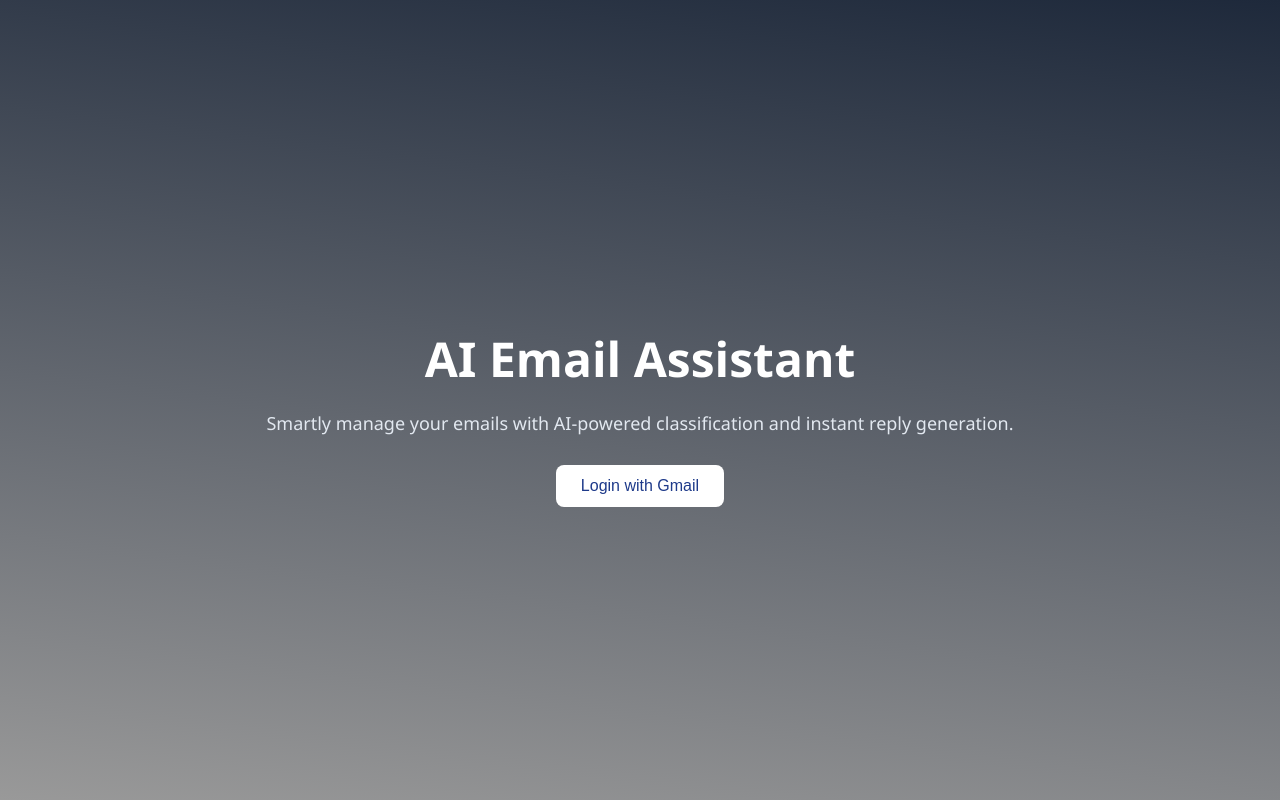
After one commit to buildsbytanmay/AI-Driven_Email_Classification_and_Response_System, a FastAPI app: template app/templates/landing.html in a window 1280 px wide. The commit adds this page. Run offline with FastAPI, Linux system fonts and the light colour scheme; the template is opened without the code that fills it, so the values that code supplies are empty.

Commit message:
Add landing page with modern UI and login flow

```diff
--- a/app/main.py
+++ b/app/main.py
@@ -39,7 +39,12 @@
 #     return {"message": "AI Email Assistant Backend Running"}
 
 @app.get("/")
-def home(request: Request):
+def landing(request: Request):
+    return templates.TemplateResponse("landing.html", {"request": request})
+
+
+@app.get("/inbox")
+def inbox(request: Request):
     return templates.TemplateResponse("inbox.html", {"request": request})
 
 
--- a/app/routers/auth.py
+++ b/app/routers/auth.py
@@ -47,7 +47,7 @@
     # return {"message": "Login successful"}
     from fastapi.responses import RedirectResponse
 
-    response = RedirectResponse(url="/")
+    response = RedirectResponse(url="/inbox")
     response.set_cookie(key="logged_in", value="true")
 
     return response
--- a/app/static/style.css
+++ b/app/static/style.css
@@ -153,3 +153,62 @@
     0% { transform: rotate(0deg); }
     100% { transform: rotate(360deg); }
 }
+
+
+
+/* Landing Page */
+.landing-body {
+    margin: 0;
+    height: 100vh;
+    display: flex;
+    justify-content: center;
+    align-items: center;
+    /* background: linear-gradient(135deg, #2563eb, #1e3a8a); */
+    background: linear-gradient(187deg, #1E293B, #999999);
+    color: white;
+    font-family: 'Segoe UI', sans-serif;
+}
+
+.landing-container {
+    text-align: center;
+    animation: fadeIn 1.5s ease-in-out;
+}
+
+.title {
+    font-size: 48px;
+    font-weight: bold;
+    margin-bottom: 20px;
+}
+
+.subtitle {
+    font-size: 18px;
+    margin-bottom: 30px;
+    color: #e2e8f0;
+}
+
+.login-btn {
+    padding: 12px 25px;
+    font-size: 16px;
+    border: none;
+    border-radius: 8px;
+    background: white;
+    color: #1e3a8a;
+    cursor: pointer;
+    transition: 0.3s;
+}
+
+.login-btn:hover {
+    background: #e2e8f0;
+}
+
+/* Animation */
+@keyframes fadeIn {
+    from {
+        opacity: 0;
+        transform: translateY(20px);
+    }
+    to {
+        opacity: 1;
+        transform: translateY(0);
+    }
+}
--- /dev/null
+++ b/app/templates/landing.html
@@ -0,0 +1,28 @@
+<!DOCTYPE html>
+<html>
+<head>
+    <title>AI Email Assistant</title>
+    <link rel="stylesheet" href="/static/style.css">
+</head>
+<body class="landing-body">
+
+<div class="landing-container">
+
+    <h1 class="title">AI Email Assistant</h1>
+
+    <p class="subtitle">
+        Smartly manage your emails with AI-powered classification and instant reply generation.
+    </p>
+
+    <button class="login-btn" onclick="goLogin()">Login with Gmail</button>
+
+</div>
+
+<script>
+function goLogin() {
+    window.location.href = "/login";
+}
+</script>
+
+</body>
+</html>
```
